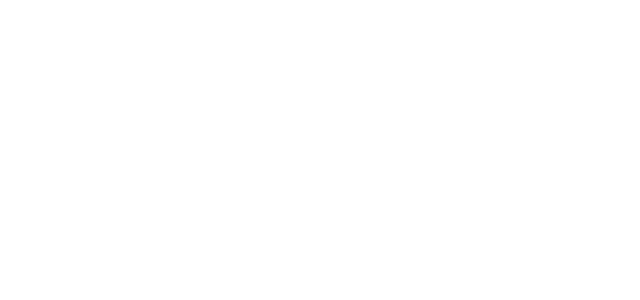
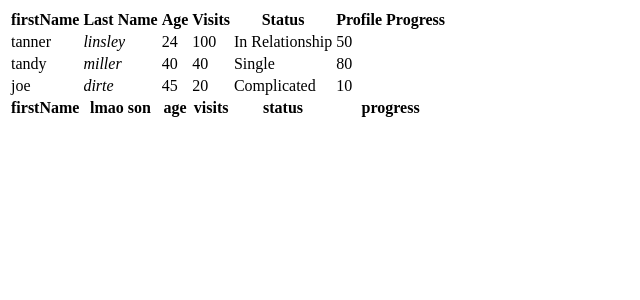
Before and after one commit to usmanabdurrehman/React-tutorials, a React app: page / in a window 1280 px wide. Shown: the top 300 px of the page, without its empty margins (0-640 px from the left). Built offline with nearby package versions, Linux system fonts and the light colour scheme; the HTML template or start-up script is replaced by a standard one.

Commit message:
Added Base Code For Crash Course

```diff
--- a/src/App.tsx
+++ b/src/App.tsx
@@ -1,23 +1,9 @@
-import { QueryClient, QueryClientProvider } from "react-query";
-import { ChakraProvider } from "@chakra-ui/react";
-
-const queryClient = new QueryClient({
-  defaultOptions: {
-    queries: {
-      refetchOnMount: false,
-      refetchOnWindowFocus: false,
-      refetchOnReconnect: false,
-      retry: 0,
-    },
-  },
-});
+import { BasicTable } from "./Components/BasicTable";
 
 export default function App() {
   return (
-    <ChakraProvider>
-      <QueryClientProvider client={queryClient}>
-        {/* Tutorial Code Here */}
-      </QueryClientProvider>
-    </ChakraProvider>
+    <div>
+      <BasicTable />
+    </div>
   );
 }
--- /dev/null
+++ b/src/Components/BasicTable/BasicTable.tsx
@@ -0,0 +1,136 @@
+import * as React from "react";
+
+import {
+  createColumnHelper,
+  flexRender,
+  getCoreRowModel,
+  useReactTable,
+} from "@tanstack/react-table";
+
+type Person = {
+  firstName: string;
+  lastName: string;
+  age: number;
+  visits: number;
+  status: string;
+  progress: number;
+};
+
+const defaultData: Person[] = [
+  {
+    firstName: "tanner",
+    lastName: "linsley",
+    age: 24,
+    visits: 100,
+    status: "In Relationship",
+    progress: 50,
+  },
+  {
+    firstName: "tandy",
+    lastName: "miller",
+    age: 40,
+    visits: 40,
+    status: "Single",
+    progress: 80,
+  },
+  {
+    firstName: "joe",
+    lastName: "dirte",
+    age: 45,
+    visits: 20,
+    status: "Complicated",
+    progress: 10,
+  },
+];
+
+const columnHelper = createColumnHelper<Person>();
+
+const columns = [
+  columnHelper.accessor("firstName", {
+    cell: (info) => info.getValue(),
+    footer: (info) => info.column.id,
+  }),
+  columnHelper.accessor((row) => row.lastName, {
+    id: "lastName",
+    cell: (info) => <i>{info.getValue()}</i>,
+    header: () => <span>Last Name</span>,
+    footer: (info) => "lmao son",
+  }),
+  columnHelper.accessor("age", {
+    header: () => "Age",
+    cell: (info) => info.renderValue(),
+    footer: (info) => info.column.id,
+  }),
+  columnHelper.accessor("visits", {
+    header: () => <span>Visits</span>,
+    footer: (info) => info.column.id,
+  }),
+  columnHelper.accessor("status", {
+    header: "Status",
+    footer: (info) => info.column.id,
+  }),
+  columnHelper.accessor("progress", {
+    header: "Profile Progress",
+    footer: (info) => info.column.id,
+  }),
+];
+
+export default function BasicTable() {
+  const [data, setData] = React.useState(() => [...defaultData]);
+
+  const table = useReactTable({
+    data,
+    columns,
+    getCoreRowModel: getCoreRowModel(),
+  });
+
+  return (
+    <div className="p-2">
+      <table>
+        <thead>
+          {table.getHeaderGroups().map((headerGroup) => (
+            <tr key={headerGroup.id}>
+              {headerGroup.headers.map((header) => (
+                <th key={header.id}>
+                  {header.isPlaceholder
+                    ? null
+                    : flexRender(
+                        header.column.columnDef.header,
+                        header.getContext()
+                      )}
+                </th>
+              ))}
+            </tr>
+          ))}
+        </thead>
+        <tbody>
+          {table.getRowModel().rows.map((row) => (
+            <tr key={row.id}>
+              {row.getVisibleCells().map((cell) => (
+                <td key={cell.id}>
+                  {flexRender(cell.column.columnDef.cell, cell.getContext())}
+                </td>
+              ))}
+            </tr>
+          ))}
+        </tbody>
+        <tfoot>
+          {table.getFooterGroups().map((footerGroup) => (
+            <tr key={footerGroup.id}>
+              {footerGroup.headers.map((header) => (
+                <th key={header.id}>
+                  {header.isPlaceholder
+                    ? null
+                    : flexRender(
+                        header.column.columnDef.footer,
+                        header.getContext()
+                      )}
+                </th>
+              ))}
+            </tr>
+          ))}
+        </tfoot>
+      </table>
+    </div>
+  );
+}
--- /dev/null
+++ b/src/Components/BasicTable/index.ts
@@ -0,0 +1 @@
+export { default as BasicTable } from "./BasicTable";
```
Also changed, not shown: package.json (+2 -16 lines), 2 other files (tests, documents, lock files or other folders).
